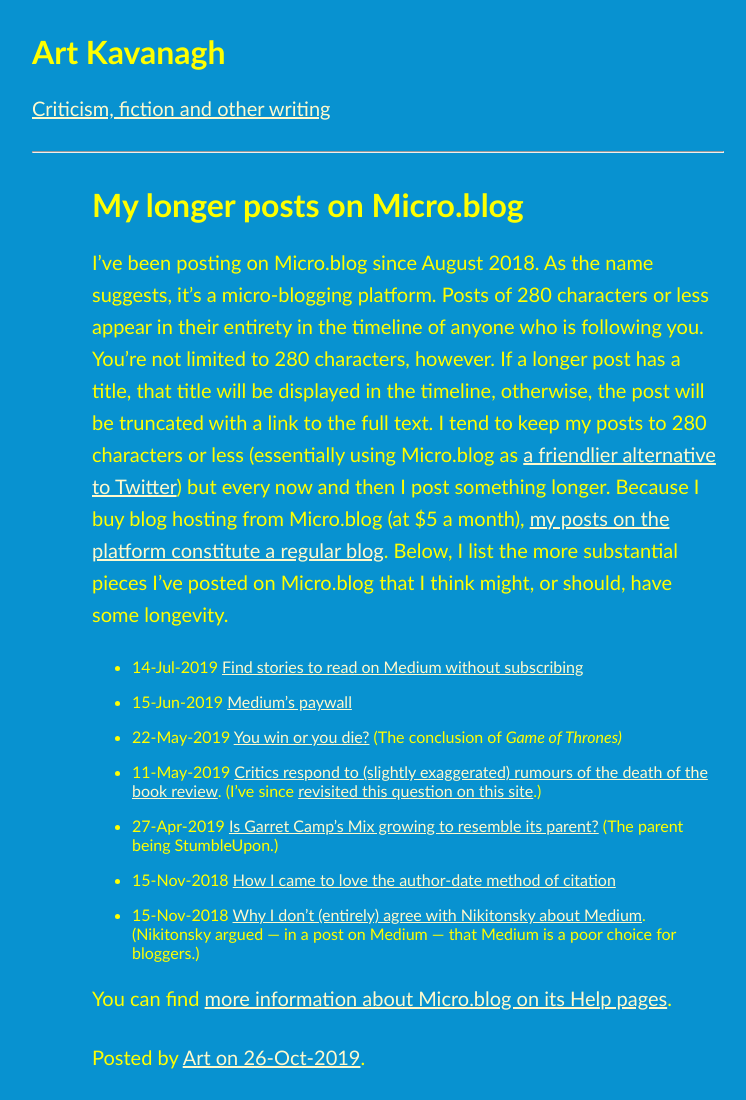
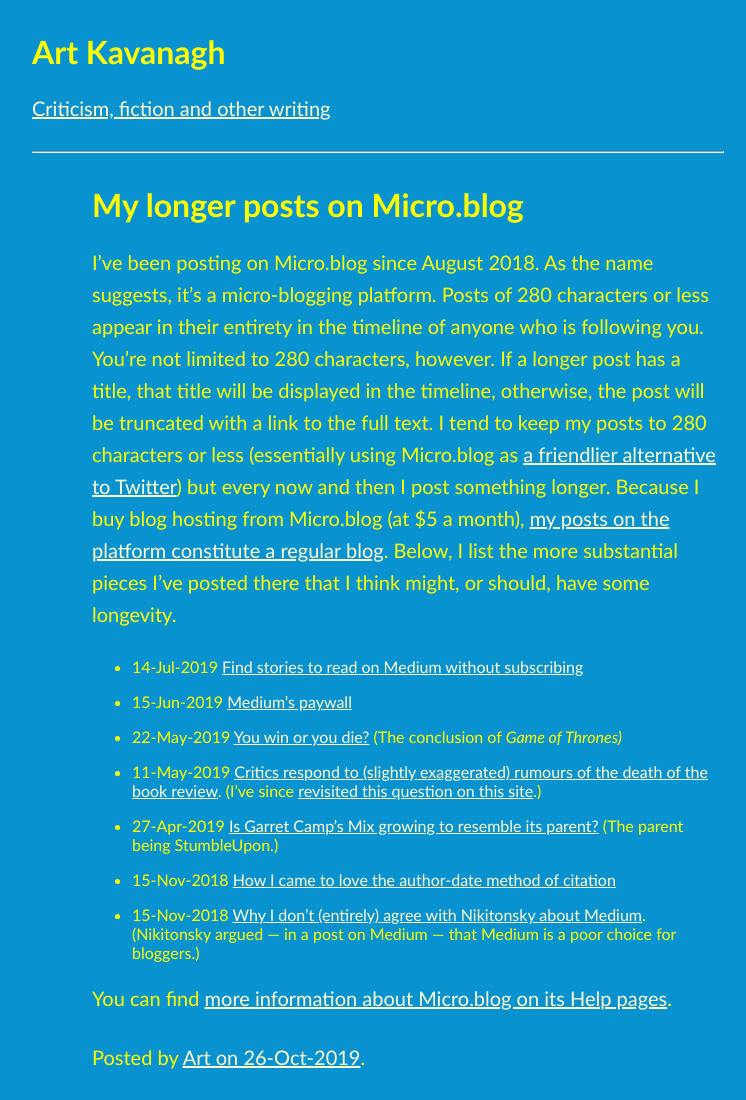
Before and after one commit to artkavanagh/github.io, a Jekyll site: the page Micro-blog-long-posts.html, which Jekyll copies as it is, in a window 1280 px wide. Shown: the whole page, without its empty margins (232-978 px from the left). Built offline with Jekyll 4.4.1, drawn with Linux system fonts in a browser that asks for light colours.

Commit message:
Update Micro-blog-long-posts.html

```diff
--- a/Micro-blog-long-posts.html
+++ b/Micro-blog-long-posts.html
@@ -13,7 +13,7 @@
 </header>
 <h1>My longer posts on Micro.blog</h1>
 
-<p>I’ve been posting on Micro.blog since August 2018. As the name suggests, it’s a micro-blogging platform. Posts of 280 characters or less appear in their entirety in the timeline of anyone who is following you. You’re not limited to 280 characters, however. If a longer post has a title, that title will be displayed in the timeline, otherwise, the post will be truncated with a link to the full text. I tend to keep my posts to 280 characters or less (essentially using Micro.blog as <a href="https://help.micro.blog/2018/twitter-differences/">a friendlier alternative to Twitter</a>) but every now and then I post something longer. Because I buy blog hosting from Micro.blog (at $5 a month), <a href="https://artkavanagh.micro.blog">my posts on the platform constitute a regular blog</a>. Below, I list the more substantial pieces I’ve posted on Micro.blog that I think might, or should, have some longevity.</p>
+<p>I’ve been posting on Micro.blog since August 2018. As the name suggests, it’s a micro-blogging platform. Posts of 280 characters or less appear in their entirety in the timeline of anyone who is following you. You’re not limited to 280 characters, however. If a longer post has a title, that title will be displayed in the timeline, otherwise, the post will be truncated with a link to the full text. I tend to keep my posts to 280 characters or less (essentially using Micro.blog as <a href="https://help.micro.blog/2018/twitter-differences/">a friendlier alternative to Twitter</a>) but every now and then I post something longer. Because I buy blog hosting from Micro.blog (at $5 a month), <a href="https://artkavanagh.micro.blog">my posts on the platform constitute a regular blog</a>. Below, I list the more substantial pieces I’ve posted there that I think might, or should, have some longevity.</p>
 
 <ul>
 <li>14-Jul-2019 <a href="https://artkavanagh.micro.blog/2019/07/14/find-stories-to.html">Find stories to read on Medium without subscribing</a></li>
```
